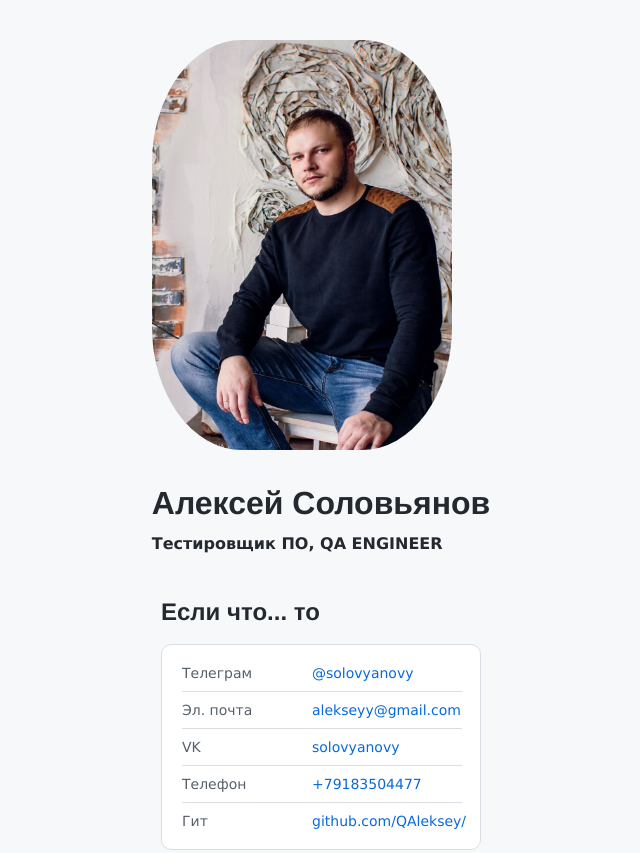
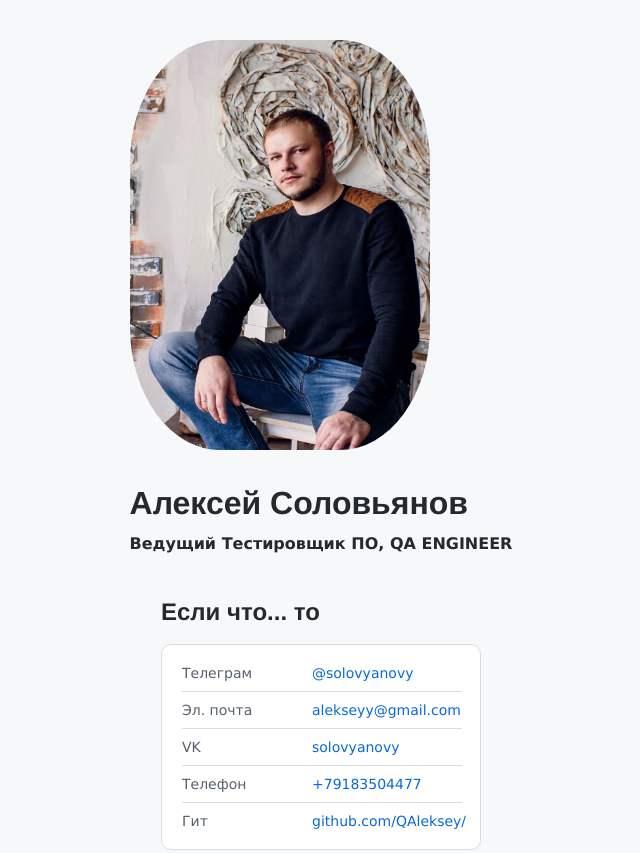
Before and after one commit to QAleksey/-HTML-CSS, a plain HTML site: page QAleksey/index.html in a window 1280 px wide. Shown: the top 853 px of the page, without its empty margins (319-959 px from the left). Drawn offline with Linux system fonts and the light colour scheme.

Commit message:
Ведущий

```diff
--- a/QAleksey/index.html
+++ b/QAleksey/index.html
@@ -1,5 +1,6 @@
 <!DOCTYPE html>
 <html lang="en">
+
 <head>
   <meta charset="UTF-8" />
   <meta http-equiv="X-UA-Compatible" content="IE=edge" />
@@ -8,11 +9,12 @@
   <link href="./style.css" rel="stylesheet" />
   <title>Визитка Алексей</title>
 </head>
+
 <body>
   <header class="header">
     <img src="./poker.png" alt="avatar" class="header__avatar" height="410" width="300" />
     <h1 class="header__title">Алексей Соловьянов</h1>
-      <h3 class="header__subtitle">Тестировщик ПО, QA ENGINEER</h3>
+    <h3 class="header__subtitle">Ведущий Тестировщик ПО, QA ENGINEER</h3>
   </header>
   <main>
     <section class="links">
@@ -24,15 +26,11 @@
         </li>
         <li class="links__link">
           <p class="links__title">Эл. почта</p>
-            <a class="linsk__link" href="solovyanov.alekseyy@gmail.com"
-              >alekseyy@gmail.com</a
-            >
+          <a class="linsk__link" href="solovyanov.alekseyy@gmail.com">alekseyy@gmail.com</a>
         </li>
         <li class="links__link">
           <p class="links__title">VK</p>
-            <a class="linsk__link" href="https://vk.com/solovyanovy"
-              >solovyanovy</a
-            >
+          <a class="linsk__link" href="https://vk.com/solovyanovy">solovyanovy</a>
         </li>
         <li class="links__link">
           <p class="links__title">Телефон</p>
@@ -61,14 +59,17 @@
         </li>
         <li class="links__link">
           <p class="links__title">Как давно?</p>
-            <a class="linsk__link" href="https://sun9-23.userapi.com/impg/rHogYj5baQHldClVyVPqhmp3Jhxr96BmCRYqzQ/TT2Ke0FVae8.jpg?size=604x604&quality=95&sign=e79893dd44d1efd440996595968865a5&type=album">Третий год миновал</a>
+          <a class="linsk__link"
+            href="https://sun9-23.userapi.com/impg/rHogYj5baQHldClVyVPqhmp3Jhxr96BmCRYqzQ/TT2Ke0FVae8.jpg?size=604x604&quality=95&sign=e79893dd44d1efd440996595968865a5&type=album">Третий
+            год миновал</a>
         </li>
       </ul>
     </section>
   </main>
   <footer>
-      <button type = "button" class="button-link" href=""> Кредо </button>
+    <button type="button" class="button-link" href=""> Кредо </button>
   </footer>
   <script type="text/javascript" src="js.js"></script>
 </body>
+
 </html>
```
Lines whose indentation alone changed are shown as unchanged.
